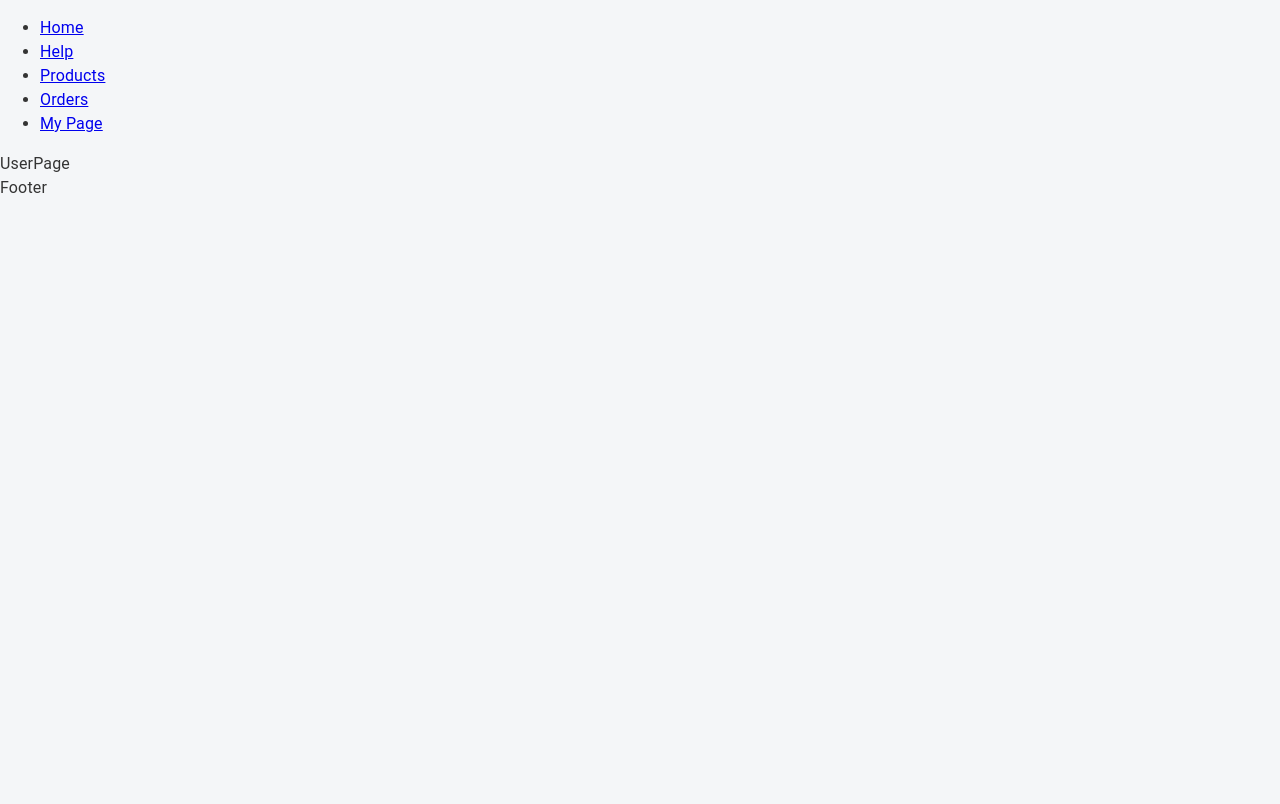
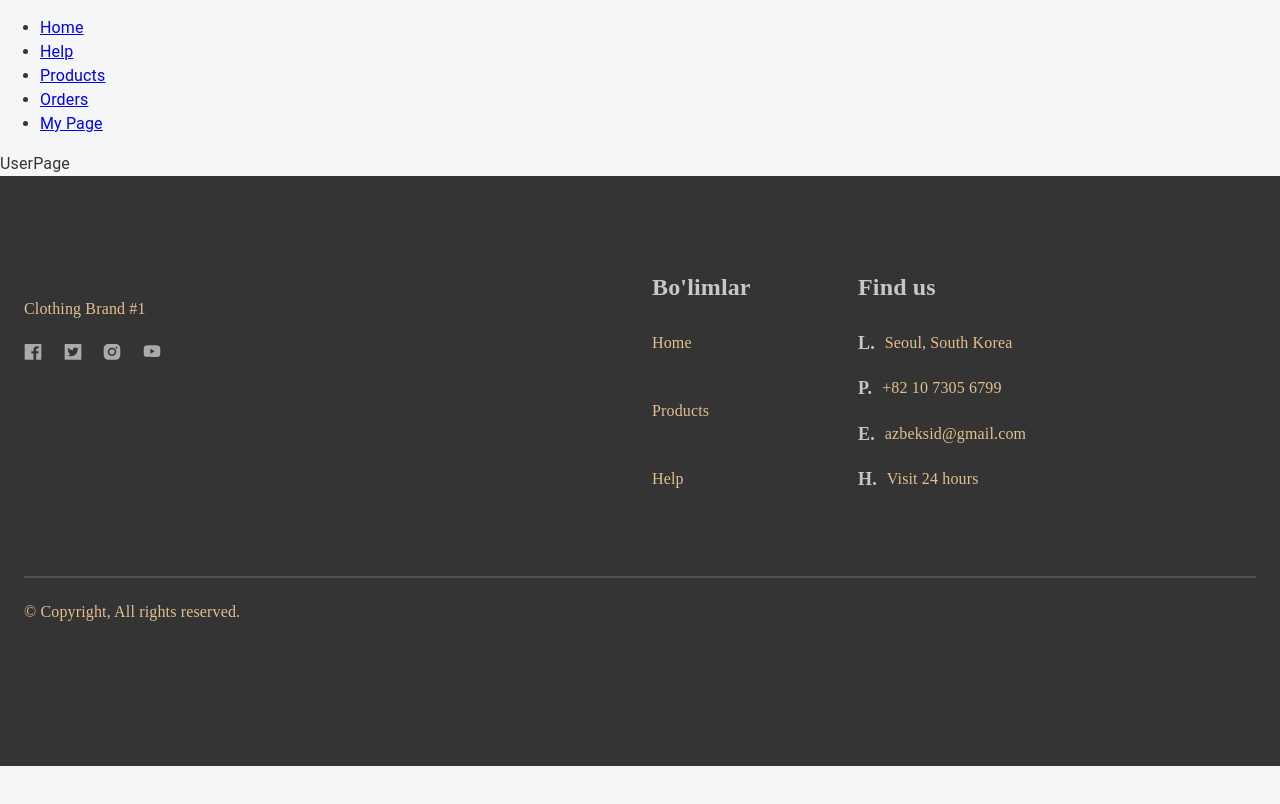
Before and after one commit to azizbeksiddikov/wear-it-react, a React (Create React App) app: page /member-page in a window 1280 px wide. Shown: the top 804 px of the page. Built offline with nearby package versions, Linux system fonts and the light colour scheme.

Commit message:
feat: develop Basket

```diff
--- a/src/app/App.tsx
+++ b/src/app/App.tsx
@@ -10,6 +10,7 @@ import UserPage from './screens/userPage';
 import Footer from './components/footer';
 import '../css/app.css';
 import '../css/navbar.css';
+import '../css/footer.css';
 
 function App() {
 	const location = useLocation();
--- a/src/app/components/footer/index.tsx
+++ b/src/app/components/footer/index.tsx
@@ -1,5 +1,77 @@
-import React from "react";
+import React from 'react';
+import { Box, Container, Stack } from '@mui/material';
+import { Link } from 'react-router-dom';
+import styled from 'styled-components';
+
+const Footers = styled.div`
+	width: 100%;
+	height: 590px;
+	display: flex;
+	background: #343434;
+	background-size: cover;
+`;
 
 export default function Footer() {
-  return <div>Footer</div>;
+	const authMember = null;
+
+	return (
+		<Footers>
+			<Container>
+				<Stack flexDirection={'row'} sx={{ mt: '94px' }}>
+					<Stack flexDirection={'column'} style={{ width: '340px' }}>
+						<Box className={'foot-desc-txt'}>Clothing Brand #1</Box>
+						<Box className="sns-context">
+							<img src={'/icons/facebook.svg'} alt="facebook" />
+							<img src={'/icons/twitter.svg'} alt="twitter" />
+							<img src={'/icons/instagram.svg'} alt="instagram" />
+							<img src={'/icons/youtube.svg'} alt="youtube" />
+						</Box>
+					</Stack>
+					<Stack sx={{ ml: '288px' }} flexDirection={'row'}>
+						<Stack>
+							<Box>
+								<Box className={'foot-category-title'}>Bo'limlar</Box>
+								<Box className={'foot-category-link'}>
+									<Link to="/">Home</Link>
+									<Link to="/products">Products</Link>
+									{authMember && <Link to="/orders">Orders</Link>}
+									<Link to="/help">Help</Link>
+								</Box>
+							</Box>
+						</Stack>
+						<Stack sx={{ ml: '100px' }}>
+							<Box>
+								<Box className={'foot-category-title'}>Find us</Box>
+								<Box
+									flexDirection={'column'}
+									sx={{ mt: '20px' }}
+									className={'foot-category-link'}
+									justifyContent={'space-between'}
+								>
+									<Box flexDirection={'row'} className={'find-us'}>
+										<span>L.</span>
+										<div>Seoul, South Korea</div>
+									</Box>
+									<Box className={'find-us'}>
+										<span>P.</span>
+										<div>+82 10 7305 6799</div>
+									</Box>
+									<Box className={'find-us'}>
+										<span>E.</span>
+										<div>azbeksid@gmail.com</div>
+									</Box>
+									<Box className={'find-us'}>
+										<span>H.</span>
+										<div>Visit 24 hours</div>
+									</Box>
+								</Box>
+							</Box>
+						</Stack>
+					</Stack>
+				</Stack>
+				<Stack style={{ border: '1px solid #C5C8C9', width: '100%', opacity: '0.2' }} sx={{ mt: '80px' }}></Stack>
+				<Stack className={'copyright-txt'}>© Copyright, All rights reserved.</Stack>
+			</Container>
+		</Footers>
+	);
 }
--- a/src/app/components/headers/HomeNavbar.tsx
+++ b/src/app/components/headers/HomeNavbar.tsx
@@ -2,19 +2,19 @@ import React from 'react';
 import { Box, Button, Container, Stack } from '@mui/material';
 import { NavLink } from 'react-router-dom';
 
-export function HomeNavbar() {
-	const authMember = true;
+export default function HomeNavbar() {
+	const authMember = null;
 
 	return (
 		<div className="home-navbar">
-			<Container sx={{ mt: '55px', height: '642px' }}>
-				<Stack sx={{ height: '50px' }} flexDirection={'row'} justifyContent={'space-between'} alignItems={'center'}>
+			<Container className="navbar-container">
+				<Stack className="menu">
 					<Box>
 						<NavLink to="/">
-							<Box>Wear It</Box>
+							<img className="brand-logo" src="/icons/burak.svg" alt="brand-logo" />
 						</NavLink>
 					</Box>
-					<Stack flexDirection={'row'} justifyContent={'space-between'} minWidth={'700px'} alignItems={'center'}>
+					<Stack className="links">
 						<Box className={'hover-line'}>
 							<NavLink to="/" activeClassName={'underline'}>
 								Home
@@ -47,20 +47,33 @@ export function HomeNavbar() {
 						{/* Basket */}
 						{!authMember ? (
 							<Box>
-								<Button variant="contained" style={{ background: '#3776CC', color: '#f8f8ff' }}>
+								<Button variant="contained" className="login-button">
 									Login
 								</Button>
 							</Box>
 						) : (
-							<Button variant="contained" style={{ background: '#3776CC', color: '#f8f8ff' }}>
-								Logout
-							</Button>
+							<img className="user-avatar" src={'/icons/default-user.svg'} aria-haspopup={'true'} alt="user-avatar" />
 						)}
 					</Stack>
 				</Stack>
-				<Stack>Detail</Stack>
+				<Stack className="header-frame">
+					<Stack className="detail">
+						<Box className="head-main-text">World's Most Delicious Cousine</Box>
+						<Box className="wel-text">The Choice, not just a choice</Box>
+						<Box className="service-text">24 hours service</Box>
+						<Box className="signup">
+							{!authMember ? (
+								<Button variant="contained" className="signup-button">
+									SIGN UP
+								</Button>
+							) : null}
+						</Box>
+					</Stack>
+					<Stack className="logo-frame">
+						<div className="logo-img"></div>
+					</Stack>
+				</Stack>
 			</Container>
 		</div>
 	);
 }
-export default HomeNavbar;
--- /dev/null
+++ b/src/css/footer.css
@@ -0,0 +1,94 @@
+.foot-desc-txt {
+	margin-top: 22px;
+	font-family: 'Poppins';
+	font-style: normal;
+	font-weight: 400;
+	font-size: 16px;
+	line-height: 34px;
+	color: #e3c08d;
+}
+
+.sns-context {
+	margin-top: 17px;
+	width: 137px;
+	display: flex;
+	flex-direction: row;
+	justify-content: space-between;
+}
+
+.foot-category-title {
+	width: 106px;
+	font-family: 'Poppins';
+	font-style: normal;
+	font-weight: 600;
+	font-size: 24px;
+	line-height: 34px;
+	color: #c5c8c9;
+}
+
+.foot-category-link {
+	margin-top: 20px;
+	height: 170px;
+	display: flex;
+	flex-direction: column;
+	justify-content: space-between;
+	height: 170px;
+	font-family: 'Poppins';
+	font-style: normal;
+	font-weight: 400;
+	font-size: 16px;
+	line-height: 34px;
+}
+
+.foot-category-link a {
+	color: #e3c08d;
+	text-decoration: none;
+	cursor: pointer;
+}
+
+.find-us {
+	display: flex;
+	flex-direction: row;
+}
+
+.find-us span {
+	font-family: 'Poppins';
+	font-style: normal;
+	font-weight: 700;
+	font-size: 18px;
+	line-height: 34px;
+	color: #c5c8c9;
+}
+
+.find-us div {
+	margin-left: 10px;
+	font-family: 'Poppins';
+	font-style: normal;
+	font-weight: 400;
+	font-size: 16px;
+	line-height: 34px;
+	color: #e3c08d;
+}
+
+.copyright-txt {
+	margin-top: 17px;
+	font-family: 'Poppins';
+	font-style: normal;
+	font-weight: 400;
+	font-size: 16px;
+	line-height: 34px;
+	color: #e3c08d;
+}
+
+.foot-category-title:after {
+	display: block;
+	content: '';
+	border-bottom: solid 2px #d7b686;
+	transform: scaleX(0);
+	transition: transform 250ms ease-in-out;
+	transform-origin: 0% 50%;
+}
+
+.foot-category-title:hover:after {
+	transform: scaleX(1);
+}
--- a/src/css/navbar.css
+++ b/src/css/navbar.css
@@ -4,6 +4,43 @@
 	display: flex;
 	background: url('/public/img/banner.webp');
 	background-size: cover;
+}
+
+.home-navbar .navbar-container {
+	margin-top: 55px;
+	height: 642px;
+}
+
+.home-navbar .navbar-container .menu {
+	height: 50px;
+	display: flex;
+	flex-direction: row;
+	justify-content: space-between;
+	align-items: center;
+}
+
+.home-navbar .navbar-container .menu .brand-logo {
+	width: 125px;
+	height: 30px;
+}
+
+.home-navbar .navbar-container .menu .links {
+	min-width: 700px;
+	display: flex;
+	flex-direction: row;
+	justify-content: space-between;
+	align-items: center;
+}
+
+.home-navbar .navbar-container .menu .links .login-button {
+	background: #3776cc;
+	color: #f8f8ff;
+}
+
+.home-navbar .navbar-container .menu .links .user-avatar {
+	width: 50px;
+	height: 50px;
+	border-radius: 24px;
 }
 
 .home-navbar a {
@@ -35,3 +72,86 @@
 .home-navbar div.hover-line:after {
 	transform-origin: 0% 50%;
 }
+
+.home-navbar .navbar-container .header-frame {
+	margin-top: 142px;
+	height: 462px;
+	display: flex;
+	flex-direction: row;
+	justify-content: space-between;
+}
+
+.home-navbar .navbar-container .header-frame .detail {
+	width: 510px;
+	display: flex;
+	flex-direction: column;
+}
+
+.home-navbar .navbar-container .header-frame .detail .head-main-text {
+	width: 450px;
+	height: 150px;
+	font-family: 'Roboto Serif';
+	font-size: 50px;
+	font-style: normal;
+	font-weight: 500;
+	line-height: normal;
+	letter-spacing: -0.75px;
+	color: #f8f8ff;
+}
+
+.home-navbar .navbar-container .header-frame .detail .wel-text {
+	width: 510px;
+	height: 42px;
+	font-family: 'Roboto Serif';
+	font-size: 36px;
+	font-style: normal;
+	font-weight: 400;
+	line-height: normal;
+	letter-spacing: -0.54px;
+	color: #d7b686;
+}
+
+.home-navbar .navbar-container .header-frame .detail .service-text {
+	margin-top: 23px;
+	width: 153px;
+	height: 23px;
+	font-family: 'Roboto Serif';
+	font-size: 20px;
+	font-style: normal;
+	font-weight: 400;
+	line-height: normal;
+	letter-spacing: -0.3px;
+	color: #d5d5d5;
+}
+.home-navbar .navbar-container .header-frame .detail .signup {
+	margin-top: 73px;
+}
+
+.home-navbar .navbar-container .header-frame .detail .signup .signup-button {
+	width: 210px;
+	height: 60px;
+	border-radius: 4px;
+	background: #1976d2;
+	text-align: center;
+	font-family: Poppins;
+	font-size: 17px;
+	font-style: normal;
+	font-weight: 400;
+	line-height: normal;
+	color: #f8f8ff;
+}
+
+.home-navbar .navbar-container .header-frame .logo-frame {
+	margin-top: 43px;
+	width: 690px;
+	height: 419px;
+}
+
+.home-navbar .navbar-container .header-frame .logo-frame .logo-img {
+	width: 100%;
+	height: 100%;
+	background: url('/public/img/logo.webp');
+	background-size: contain;
+	background-repeat: no-repeat;
+	filter: invert(25%);
+}
```
Also changed, not shown: package.json (+12 -0 lines), src/app/components/headers/Basket.tsx (added, +106 -0 lines).
